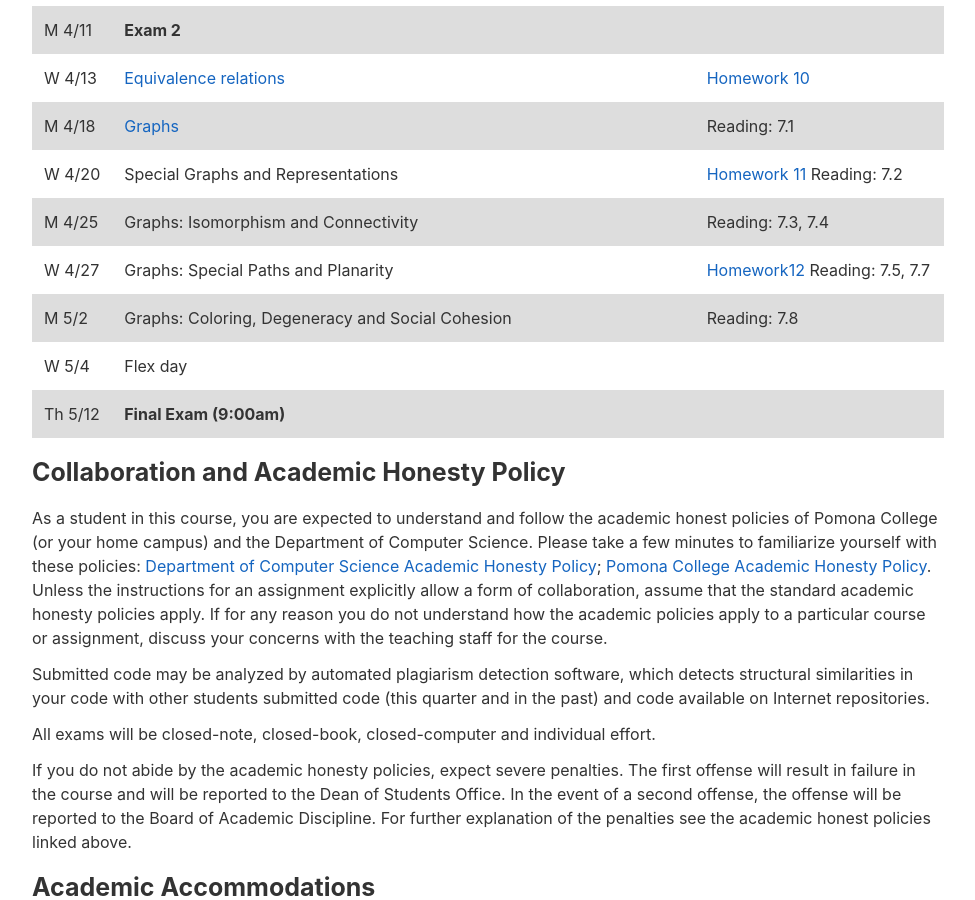
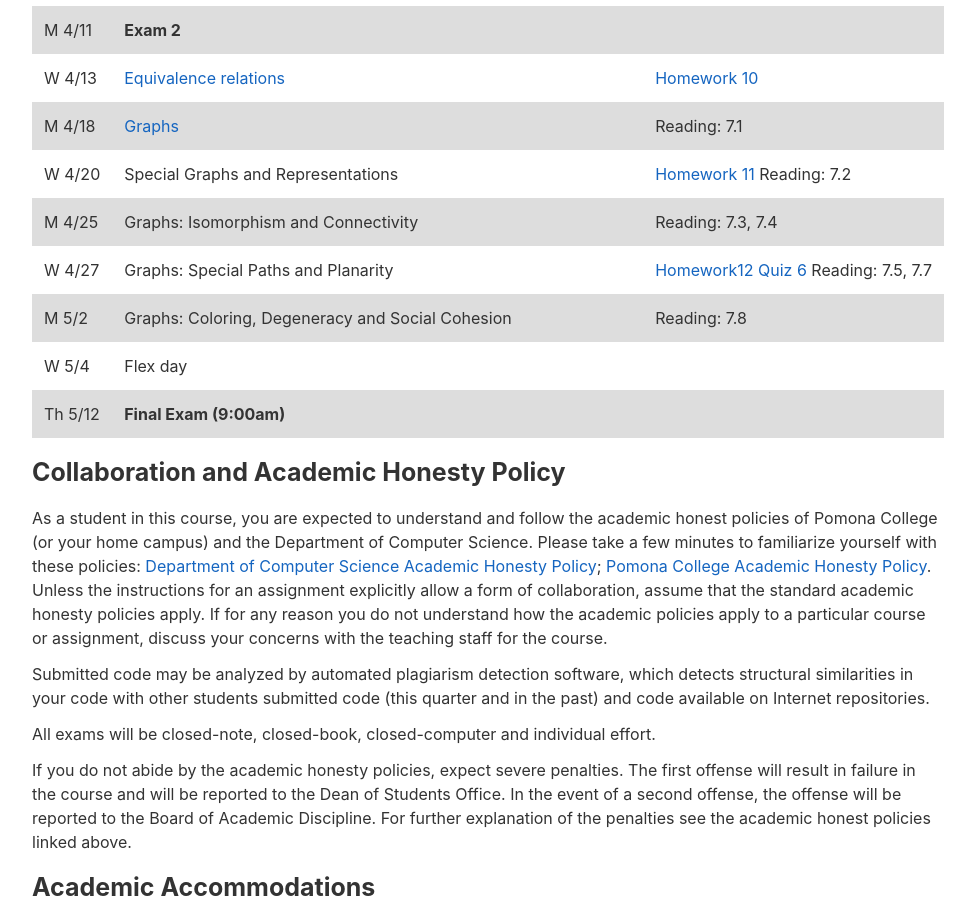
Before and after one commit to jacksonjw12/mbannister.github.io, a Jekyll site: the page built from _teaching/55-s16/index.md, in a window 1280 px wide and 900 px high, scrolled down 3326 px. Shown: the whole window, without its empty margins (152-1127 px from the left). Built offline with Jekyll 4.4.1, drawn with Linux system fonts in a browser that asks for light colours; formulas are drawn with MathJax 3.

Commit message:
Add quiz 6 to cs 55

```diff
--- a/_teaching/55-s16/index.md
+++ b/_teaching/55-s16/index.md
@@ -107,7 +107,7 @@ W 4/13 | [Equivalence relations](Equiv.pdf) | [Homework 10](homework10.html)
 M 4/18 | [Graphs](Graphs.pdf) | Reading: 7.1 <!-- Week 12 -->
 W 4/20 | Special Graphs and Representations | [Homework 11](homework11.html) Reading: 7.2
 M 4/25 | Graphs: Isomorphism and Connectivity | Reading: 7.3, 7.4 <!-- Week 13 -->
-W 4/27 | Graphs: Special Paths and Planarity | [Homework12](homework12.html) Reading: 7.5, 7.7
+W 4/27 | Graphs: Special Paths and Planarity | [Homework12](homework12.html) [Quiz 6](Quiz_06.pdf) Reading: 7.5, 7.7
 M 5/2  | Graphs: Coloring, Degeneracy and Social Cohesion | Reading: 7.8 <!-- Week 14 -->
 W 5/4  | Flex day |
 Th 5/12 | __Final Exam (9:00am)__ |
```
Also changed, not shown: 1 other file.
